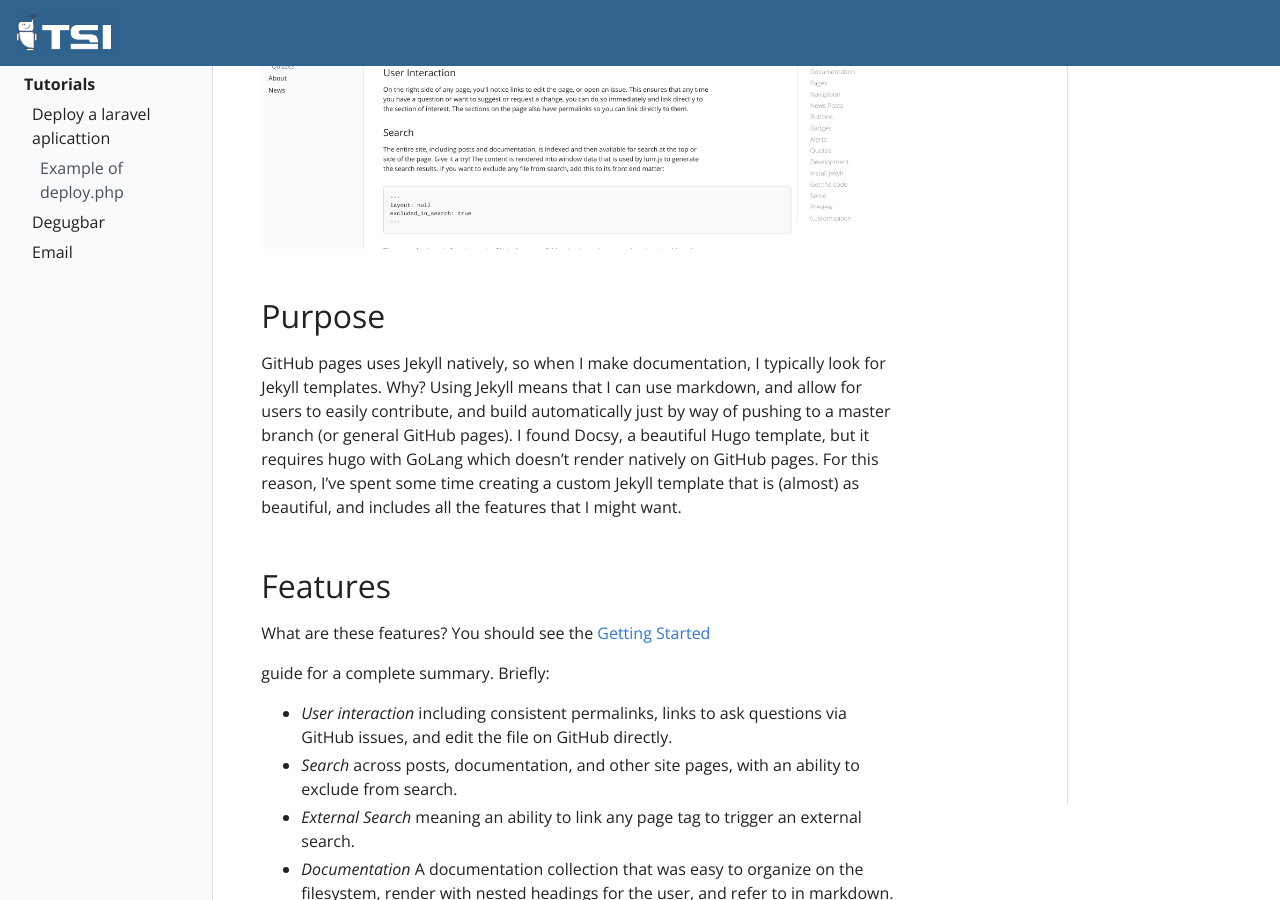
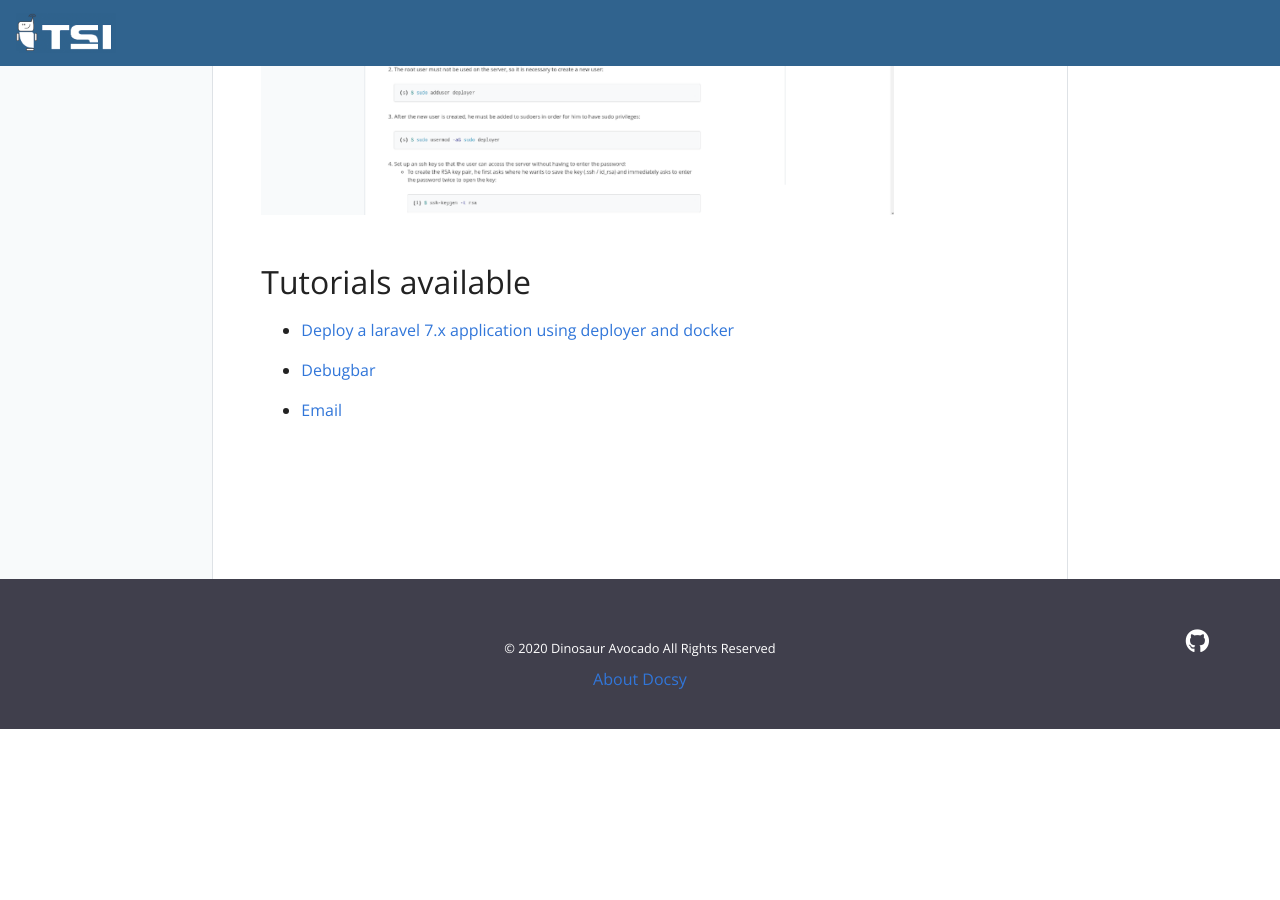
Before and after one commit to TaisHryssai/tutorials, a Jekyll site: the page built from pages/index.md, in a window 1280 px wide and 900 px high, scrolled down 305 px. Built offline with Jekyll 4.4.1, drawn with Linux system fonts in a browser that asks for light colours; after the commit the page ends 1034 px from its top, so only the background shows below that; some of the changed text lies outside the part shown.

Commit message:
first commit

```diff
--- a/_includes/sidebar.html
+++ b/_includes/sidebar.html
@@ -1,4 +1,9 @@
 <div id="td-sidebar-menu" class="td-sidebar__inner">
+  <form class="td-sidebar__search d-flex align-items-center">
+ <input type="search" class="form-control td-search-input" placeholder="&#xf002 Search this site…" aria-label="Search this site…" autocomplete="off">
+    <button class="btn btn-link td-sidebar__toggle d-md-none p-0 ml-3 fas fa-bars" type="button" data-toggle="collapse" data-target="#td-section-nav" aria-controls="td-docs-nav" aria-expanded="false" aria-label="Toggle section navigation">
+    </button>
+  </form>
   <nav class="collapse td-sidebar-nav pt-2 pl-4" id="td-section-nav">
 {% for section in site.data.toc %}<ul class="td-sidebar-nav__section pr-md-3">
   <li class="td-sidebar-nav__section-title">
--- a/pages/index.md
+++ b/pages/index.md
@@ -4,38 +4,15 @@
 permalink: /
 ---
 
-# Welcome to Docsy Jekyll
-
-This is a starter template for a docsy jekyll theme.
-
-![assets/img/docsy-jekyll.png](assets/img/docsy-jekyll.png)
-
-## Purpose
-
-GitHub pages uses Jekyll natively, so when I make documentation, I typically
-look for Jekyll templates. Why? Using Jekyll means that I can use markdown,
-and allow for users to easily contribute, and build automatically just by
-way of pushing to a master branch (or general GitHub pages).
-I found Docsy, a beautiful Hugo template, but it requires hugo with GoLang
-which doesn't render natively on GitHub pages. For this reason, I've spent
-some time creating a custom Jekyll template that is (almost) as beautiful,
-and includes all the features that I might want.
-
-## Features
-
-What are these features? You should see the {% include doc.html name="Getting Started" path="getting-started" %}
-guide for a complete summary. Briefly:
-
- - *User interaction* including consistent permalinks, links to ask questions via GitHub issues, and edit the file on GitHub directly.
- - *Search* across posts, documentation, and other site pages, with an ability to exclude from search.
- - *External Search* meaning an ability to link any page tag to trigger an external search.
- - *Documentation* A documentation collection that was easy to organize on the filesystem, render with nested headings for the user, and refer to in markdown.
- - *Pages* A separate folder for more traditional pages (e.g, about).
- - *Navigation*: Control over the main navigation on the left of the page, and automatic generation of table of contents for each page on the right.
- - *News* A posts feed for news and updates, along with an archive (organized by year).
- - *Templates* or specifically, "includes" that make it easy to create an alert, documentation link, or other content.
- - *Continuous Integration* recipes to preview the site
+# Page for tutorials
 
 
-For features, getting started with development, see the {% include doc.html name="Getting Started" path="getting-started" %} page. Would you like to request a feature or contribute?
-[Open an issue]({{ site.repo }}/issues)
+![assets/img/deploy-laravel-aplicattion.png](assets/img/deploy-laravel-aplicattion.png)
+
+## Tutorials available
+
+* [Deploy a laravel 7.x application using deployer and docker](docs/tutorials/deploy-laravel/deploy-aplicattion-laravel)
+
+* [Debugbar](docs/extras)
+
+* [Email](docs/extras)
```
Also changed, not shown: 13 other files.
